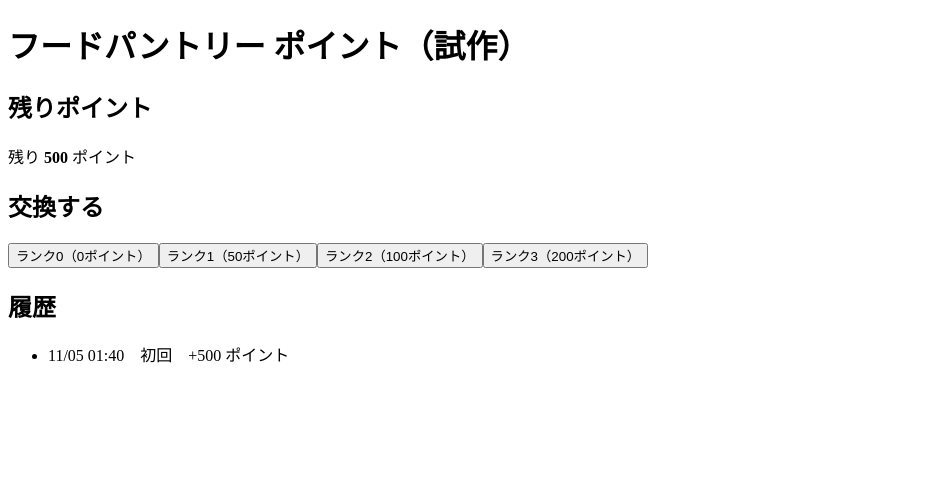
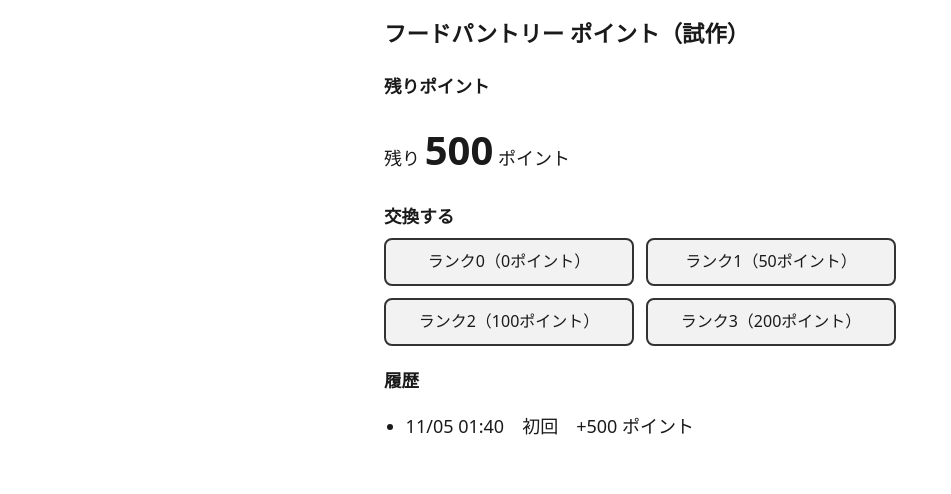
Before and after one commit to yassu-12/food-pantry, a plain HTML site: page index.html in a window 1280 px wide. Shown: the whole page, without its empty margins (0-951 px from the left). Drawn offline with Linux system fonts and the light colour scheme.

Commit message:
Add files via upload

```diff
--- a/index.html
+++ b/index.html
@@ -4,6 +4,7 @@
   <meta charset="utf-8">
   <meta name="viewport" content="width=device-width, initial-scale=1">
   <title>フードパントリー ポイント（試作）</title>
+  <link rel="stylesheet" href="style.css">
 </head>
 <body>
   <h1>フードパントリー ポイント（試作）</h1>
--- /dev/null
+++ b/style.css
@@ -0,0 +1,77 @@
+/* 見た目の指定（タスク6：スマホで使いやすくする）
+   デザインの仕上げ（色の工夫やロゴ）はしない。読みやすさと押しやすさだけを整える。 */
+
+body {
+  max-width: 32rem;          /* パソコンで横に広がりすぎないように */
+  margin: 0 auto;
+  padding: 0 16px 32px;      /* 左右に16pxの余白 */
+  font-family: system-ui, "Hiragino Sans", "Yu Gothic UI", "Meiryo", sans-serif;
+  font-size: 18px;
+  line-height: 1.6;
+  color: #1a1a1a;
+  background: #ffffff;
+}
+
+h1 {
+  font-size: 1.4rem;
+  margin: 16px 0 8px;
+}
+
+h2 {
+  font-size: 1.1rem;
+  margin: 20px 0 8px;
+}
+
+/* 残りポイントの数字を大きく */
+#balance {
+  font-size: 2.5rem;
+}
+
+/* お知らせは枠で囲む。お知らせがないときは枠ごと隠す */
+#message {
+  margin: 12px 0;
+  padding: 12px;
+  border: 2px solid #1a1a1a;
+  border-radius: 8px;
+  font-weight: bold;
+}
+
+#message:empty {
+  display: none;
+}
+
+/* 交換ボタンは2列に並べ、指で押しやすい高さにする */
+#ranks {
+  display: grid;
+  grid-template-columns: 1fr 1fr;
+  gap: 12px;
+}
+
+#ranks button {
+  min-height: 48px;
+  padding: 8px;
+  font: inherit;
+  font-size: 1rem;
+  color: #1a1a1a;
+  background: #f2f2f2;
+  border: 2px solid #333333;
+  border-radius: 8px;
+}
+
+#ranks button:active {
+  background: #dddddd;
+}
+
+/* キーボードで選んでいるボタンがわかるように */
+#ranks button:focus-visible {
+  outline: 3px solid #0050b3;
+  outline-offset: 2px;
+}
+
+#history {
+  padding-left: 1.2em;
+}
+
+#history li {
+  margin: 4px 0;
+}
```
